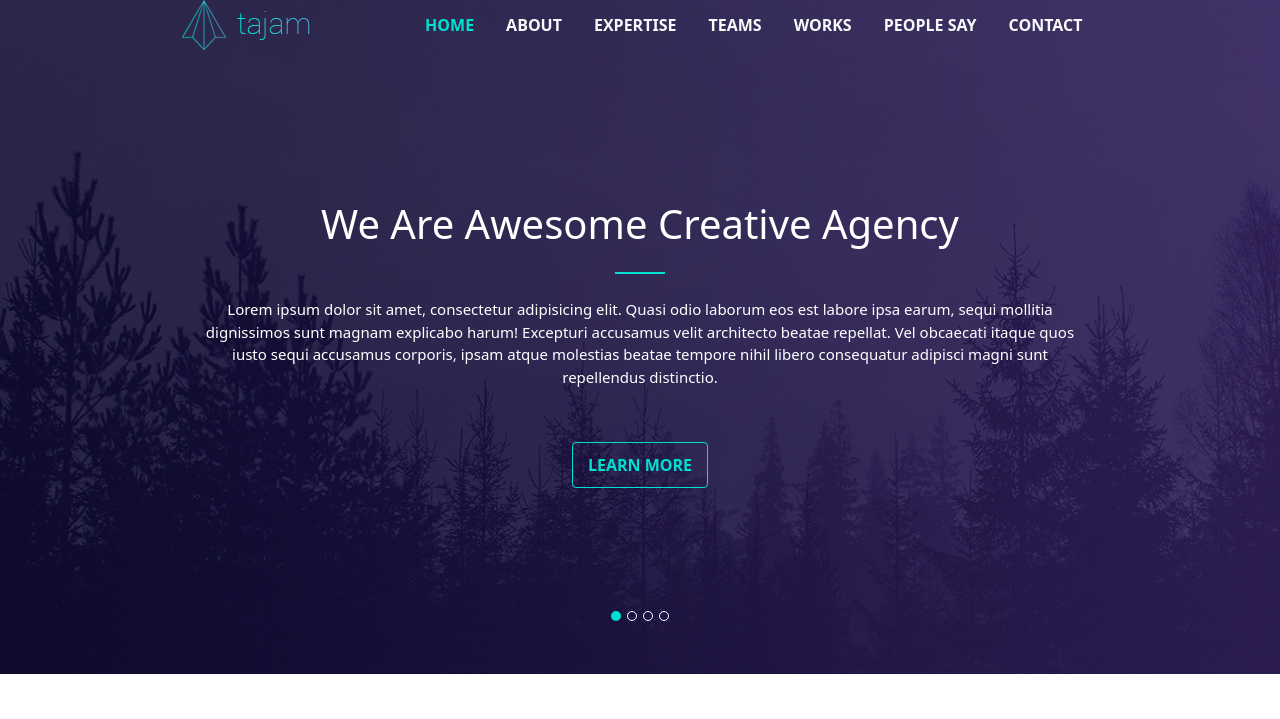
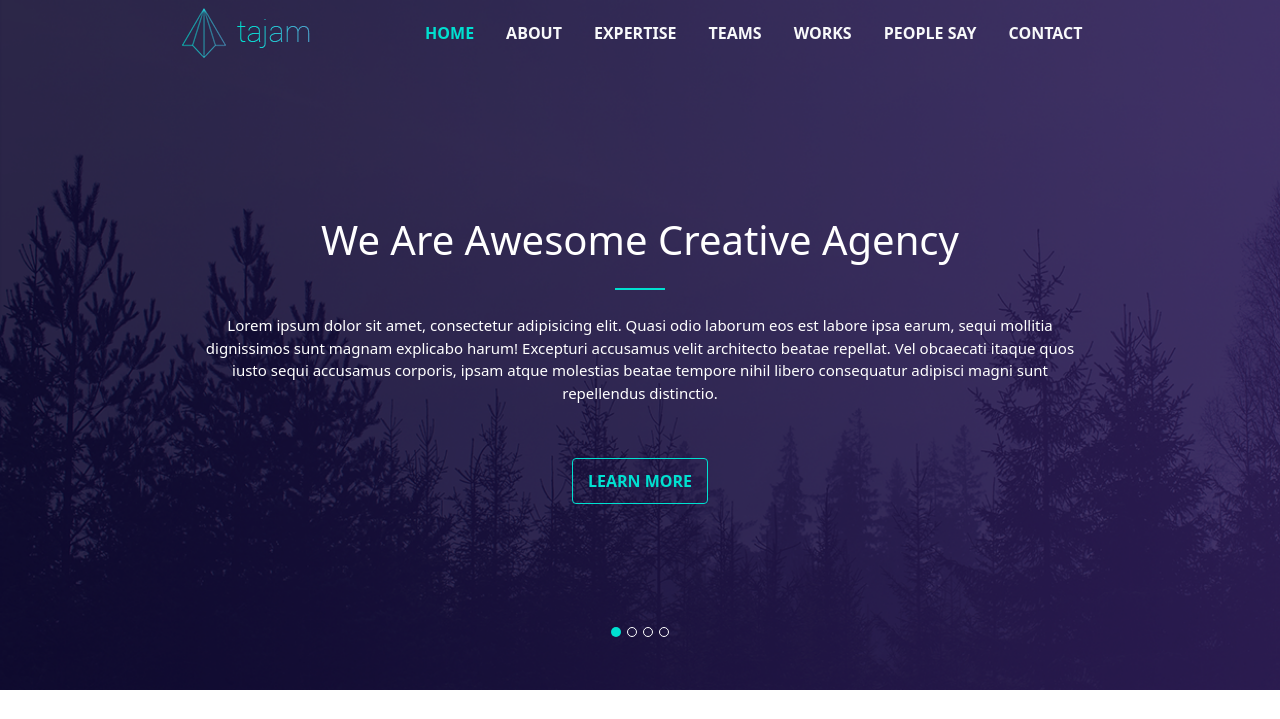
Before and after one commit to ShaedulOffDev/tajam, a plain HTML site: page index.html in a window 1280 px wide. Shown: the top 719 px of the page. Drawn offline with Linux system fonts and the light colour scheme.

Commit message:
Update index.html

```diff
--- a/index.html
+++ b/index.html
@@ -4,7 +4,7 @@
 <head>
     <meta charset="utf-8">
     <meta http-equiv="X-UA-Compatible" content="IE=edge">
-    <title>Bootstrap web Maket</title>
+    <title>Tajam</title>
     <meta name="description" content="">
     <meta name="viewport" content="width=device-width, initial-scale=1">
     <link rel="stylesheet" href="css/bootstrap/css/bootstrap.min.css">
@@ -17,7 +17,7 @@
     <!-- ! Header -->
     <header class="header">
         <div class="container">
-            <nav class="nav align-items-center justify-content-evenly">
+            <nav class="nav align-items-center justify-content-evenly py-2">
                 <div class="nav-brand">
                     <img src="img/logo.png" alt="logo">
                 </div>
```
